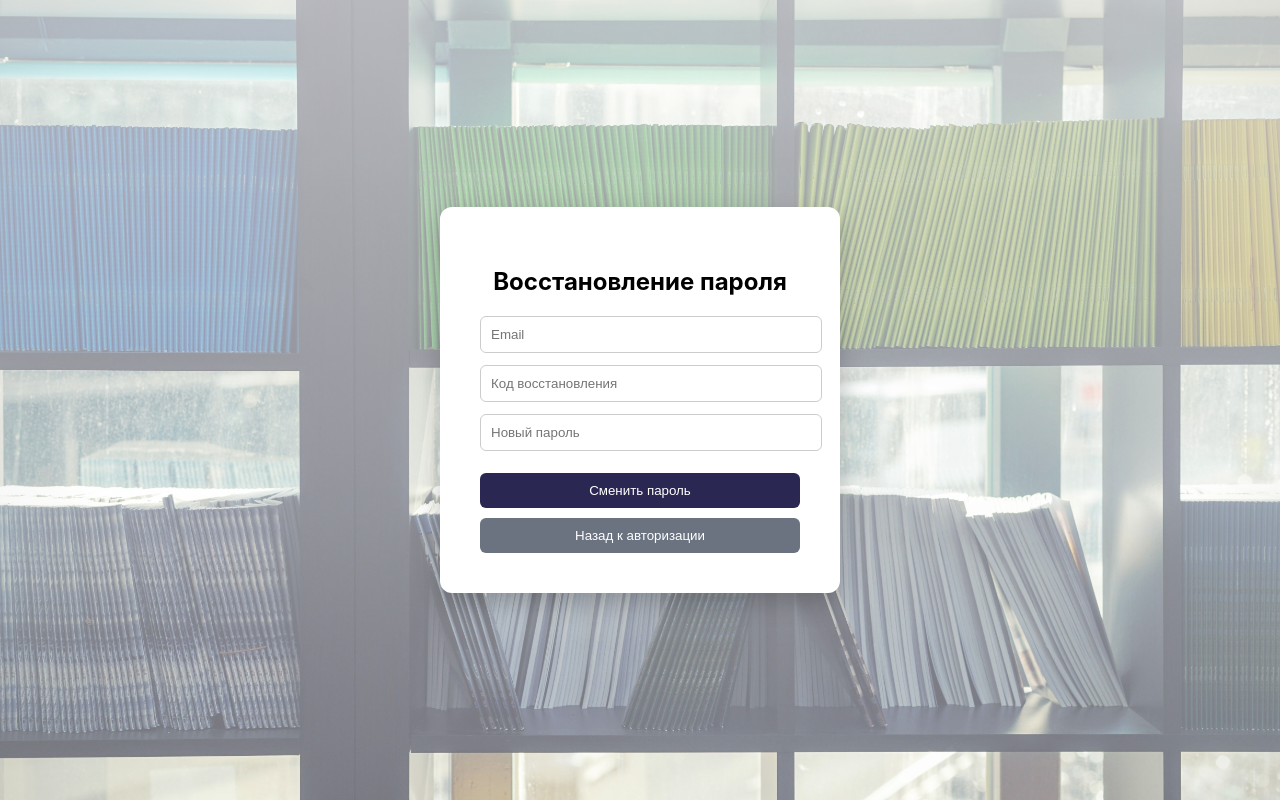
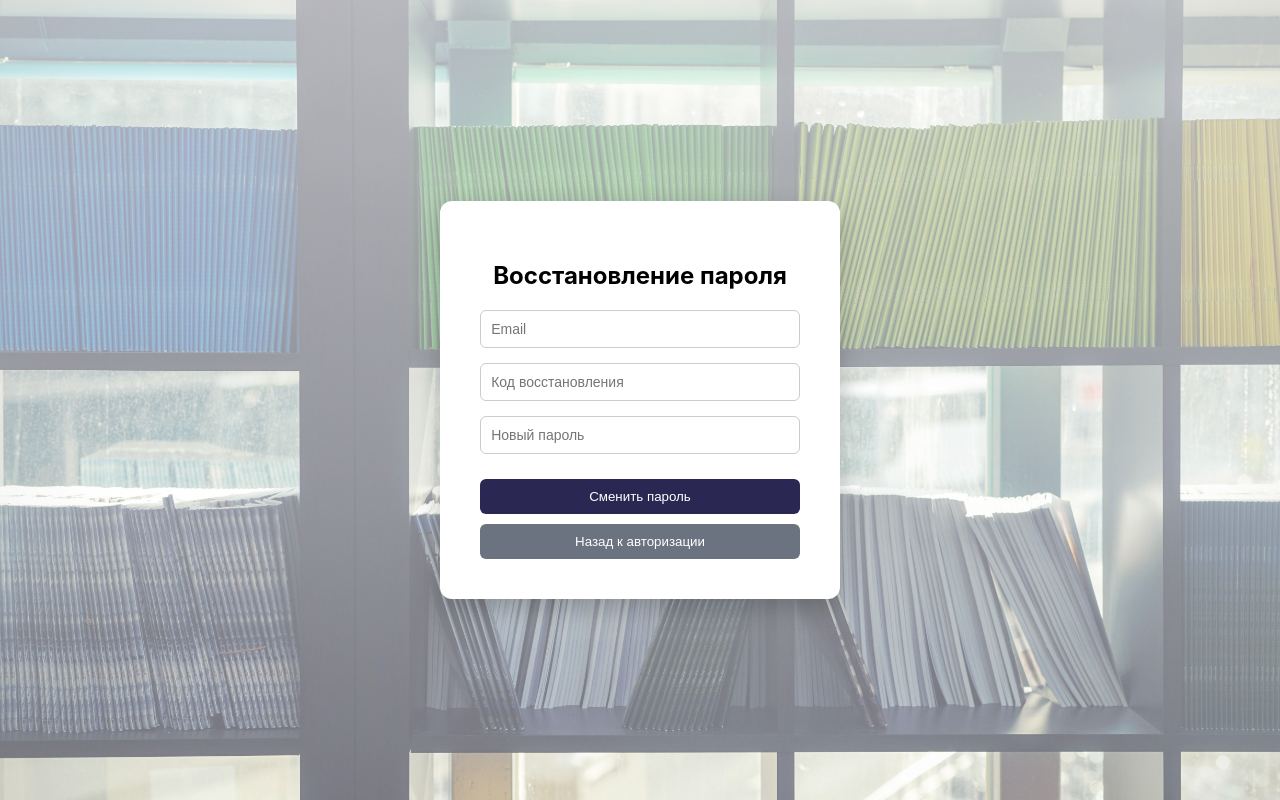
Before and after one commit to golariva/document_classification_system, a React (Create React App) app in the folder frontend/: page /forgot-password in a window 1280 px wide. Built offline with nearby package versions, Linux system fonts and the light colour scheme.

Commit message:
Корректирую отображение полей на странице восстановления пароля

```diff
--- a/frontend/src/components/ForgotPassword.module.css
+++ b/frontend/src/components/ForgotPassword.module.css
@@ -22,11 +22,13 @@
 }
 
 .forgotCard input {
-  width: 100%;
+  width: 93%;
   padding: 10px;
-  margin-bottom: 12px;
+  margin-bottom: 15px;
   border: 1px solid #ccc;
   border-radius: 6px;
+  font-size: 14px;
+  transition: all 0.2s ease;
 }
 
 .forgotCard button {
```
